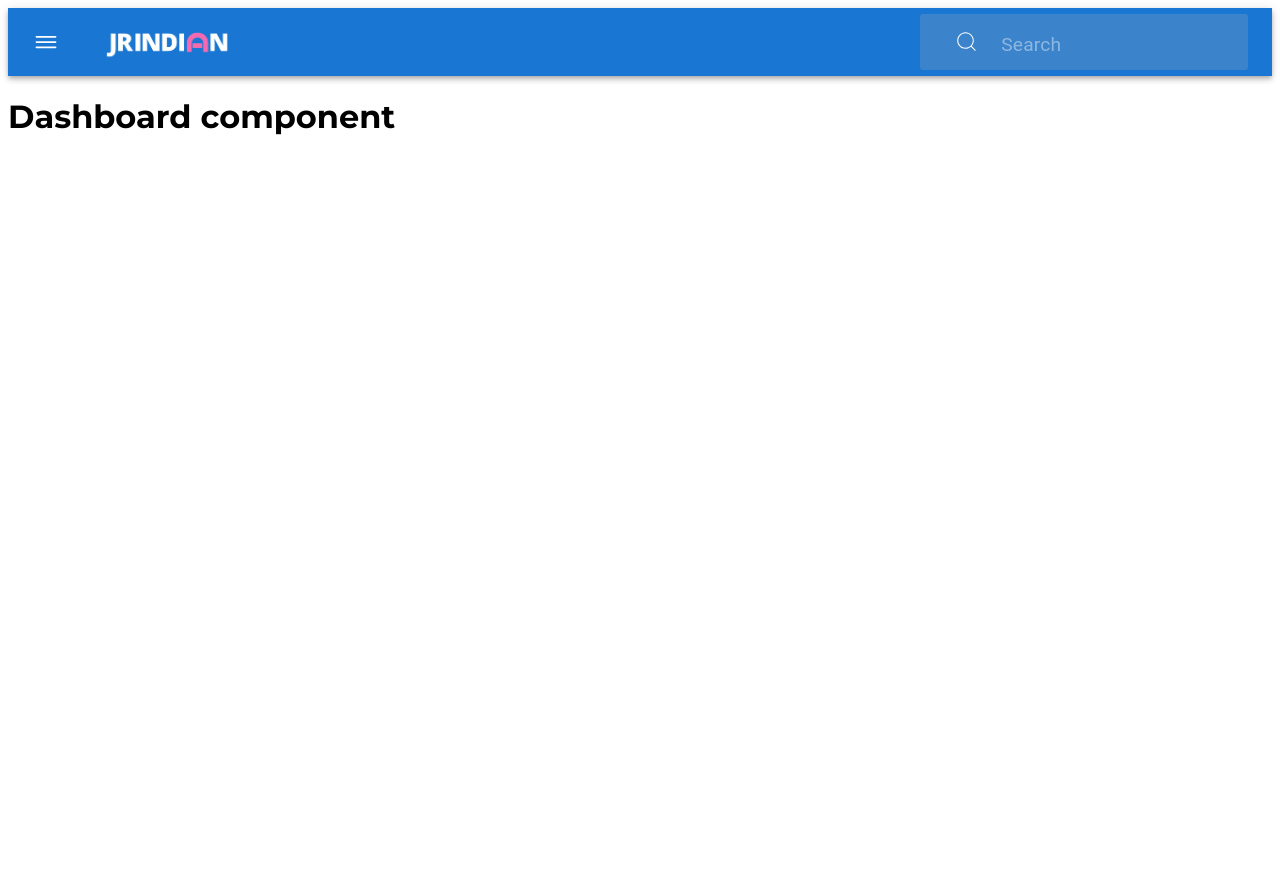
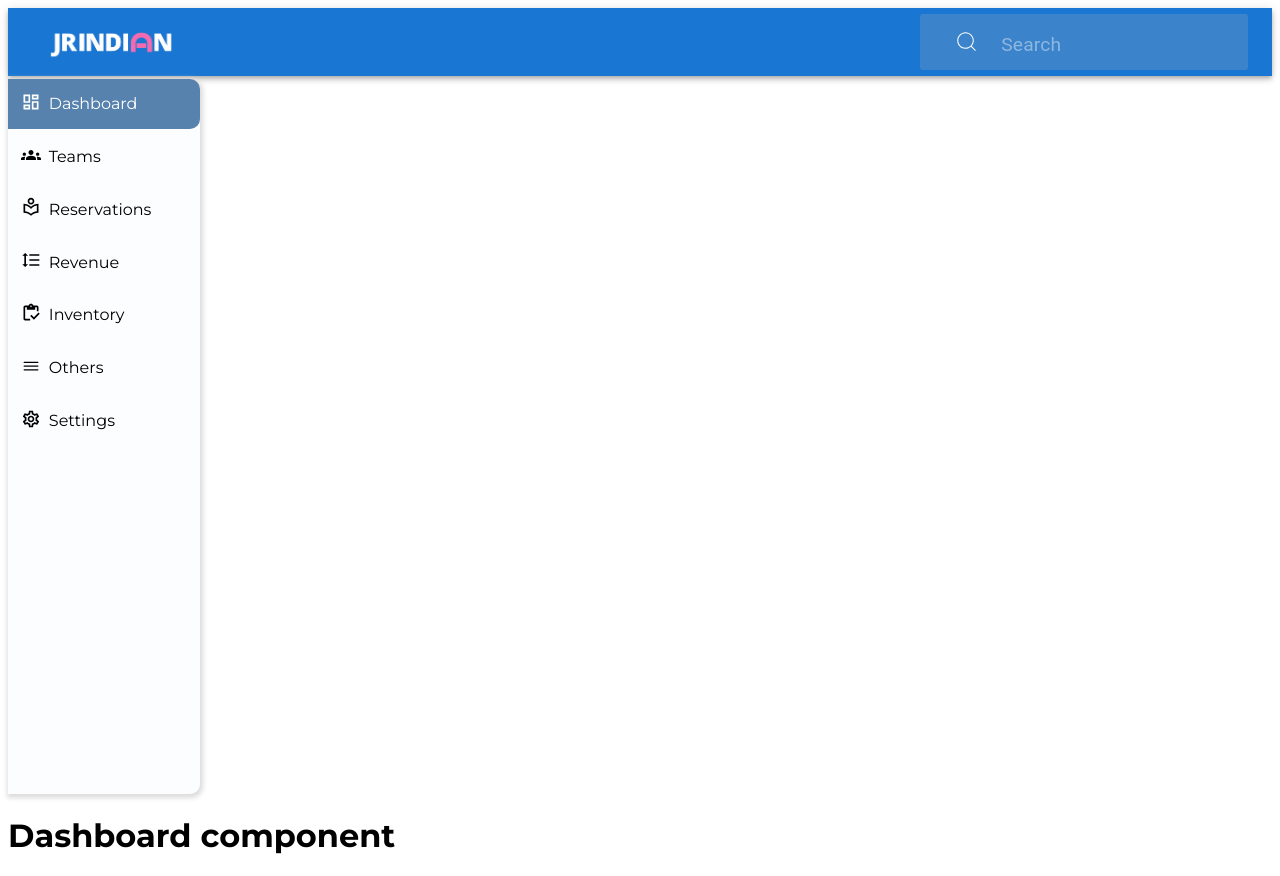
Before and after one commit to tapesh02/restaurant-management-system, a React (Vite) app: page / in a window 1280 px wide. Before the commit the page ends 800 px from the top, so only its background shows below. Built offline with nearby package versions, Linux system fonts and the light colour scheme.

Commit message:
feat: added desktop menu

```diff
--- a/src/App.tsx
+++ b/src/App.tsx
@@ -1,11 +1,15 @@
-import PageRoutes from './PageRoutes';
-import NavBar from './components/navbar/Navbar';
+import PageRoutes from "./PageRoutes";
+import Appbar from "./components/navbar/Appbar";
+import Navbar from "./components/navbar/Navbar";
 
 const App = () => {
   return (
     <>
-      <NavBar />
-      <PageRoutes />
+      <Appbar />
+      <div className="main-app">
+        <Navbar />
+        <PageRoutes />
+      </div>
     </>
   );
 };
--- /dev/null
+++ b/src/components/navbar/Appbar.tsx
@@ -0,0 +1,32 @@
+import {
+    FormControl,
+    AppBar,
+    Box,
+    Toolbar,
+    OutlinedInput,
+  } from "@mui/material";
+  import { CiSearch } from "react-icons/ci";
+  import logo from "../../assets/logo.png";
+
+const Appbar = () => {
+    return (
+      <Box className="appbar-wrapper">
+        <AppBar position="static">
+        <Toolbar className="navbar-toolbar-wrapper">
+          <img src={logo} alt="logo" className="logo" />
+          <Box className="search-input-wrapper">
+            <CiSearch size={25} />
+            <FormControl className="search-input" variant="standard">
+              <OutlinedInput
+                placeholder="Search"
+                className="search-input-content"
+              />
+            </FormControl>
+          </Box>
+        </Toolbar>
+      </AppBar>
+      </Box>
+    )
+}
+
+export default Appbar;
--- a/src/components/navbar/Navbar.tsx
+++ b/src/components/navbar/Navbar.tsx
@@ -1,17 +1,7 @@
-import { useState } from 'react';
-import { NavLink } from 'react-router-dom';
-import {
-  FormControl,
-  AppBar,
-  Box,
-  Toolbar,
-  IconButton,
-  OutlinedInput,
-  Drawer,
-} from '@mui/material';
-import { IoIosMenu } from 'react-icons/io';
-import { CiSearch } from 'react-icons/ci';
-import logo from '../../assets/logo.png';
+import { useState } from "react";
+import { NavLink } from "react-router-dom";
+import { Box } from "@mui/material";
+import { IoIosMenu } from "react-icons/io";
 import {
   MdOutlineDashboard,
   MdOutlineSettings,
@@ -19,78 +9,55 @@ import {
   MdOutlineLocalLibrary,
   MdOutlineFormatLineSpacing,
   MdOutlineInventory,
-} from 'react-icons/md';
+} from "react-icons/md";
 
 const Navbar = () => {
   const [open, setOpen] = useState(false);
   const menuList = [
-    { id: 1, menuitem: 'Dashboard', icon: <MdOutlineDashboard size={20} /> },
-    { id: 2, menuitem: 'Teams', icon: <MdGroups size={20} /> },
+    { id: 1, menuitem: "Dashboard", icon: <MdOutlineDashboard size={20} /> },
+    { id: 2, menuitem: "Teams", icon: <MdGroups size={20} /> },
     {
       id: 3,
-      menuitem: 'Reservations',
+      menuitem: "Reservations",
       icon: <MdOutlineLocalLibrary size={20} />,
     },
     {
       id: 4,
-      menuitem: 'Revenue',
+      menuitem: "Revenue",
       icon: <MdOutlineFormatLineSpacing size={20} />,
     },
-    { id: 5, menuitem: 'Inventory', icon: <MdOutlineInventory size={20} /> },
-    { id: 6, menuitem: 'Others', icon: <IoIosMenu size={20} /> },
-    { id: 7, menuitem: 'Settings', icon: <MdOutlineSettings size={20} /> },
+    { id: 5, menuitem: "Inventory", icon: <MdOutlineInventory size={20} /> },
+    { id: 6, menuitem: "Others", icon: <IoIosMenu size={20} /> },
+    { id: 7, menuitem: "Settings", icon: <MdOutlineSettings size={20} /> },
   ];
 
   const handleMenu = () => {
     setOpen(!open);
   };
 
-
-
   const RenderDrawer = () =>
     menuList.map((menu) => {
-      const toPath = menu.menuitem.toLowerCase() === "dashboard" ? "/" : `/${menu.menuitem.toLowerCase()}`
-      return(
-      <div className="menu-list-wrapper" key={menu.id} role="presentation">
-        <NavLink to={toPath}  className="menu-list" onClick={handleMenu} >
-          <span>{menu.icon}</span>
-          {menu.menuitem}
-        </NavLink>
-      </div>
-    )});
+      const toPath =
+        menu.menuitem.toLowerCase() === "dashboard"
+          ? "/"
+          : `/${menu.menuitem.toLowerCase()}`;
+      return (
+        <div
+          className="desktop-menu-list-wrapper"
+          key={menu.id}
+          role="presentation"
+        >
+          <NavLink to={toPath} className="desktop-menu-list" onClick={handleMenu}>
+            <span>{menu.icon}</span>
+            {menu.menuitem}
+          </NavLink>
+        </div>
+      );
+    });
 
   return (
     <Box className="navbar-wrapper">
-      <AppBar position="static">
-        <Toolbar className="navbar-toolbar-wrapper">
-          <IconButton
-            size="large"
-            edge="start"
-            color="inherit"
-            aria-label="open drawer"
-            sx={{ mr: 2 }}
-            onClick={handleMenu}
-          >
-            <IoIosMenu />
-          </IconButton>
-          <img src={logo} alt="logo" className="logo" />
-          <Box className="search-input-wrapper">
-            <CiSearch size={25} />
-            <FormControl className="search-input" variant="standard">
-              <OutlinedInput
-                placeholder="Search"
-                className="search-input-content"
-              />
-            </FormControl>
-          </Box>
-        </Toolbar>
-        <Drawer open={open} onClose={handleMenu} className="drawer-wrapper">
-          <span className="drawer-logo-wrapper">
-            <img src={logo} alt="logo" className="drawer-logo" />
-          </span>
-          <RenderDrawer />
-        </Drawer>
-      </AppBar>
+      <RenderDrawer />
     </Box>
   );
 };
--- a/src/components/navbar/navbar.scss
+++ b/src/components/navbar/navbar.scss
@@ -1,6 +1,7 @@
 $font: clamp(1em, 1.2em, 1.5em);
 
-.navbar-wrapper {
+// App bar styles
+.appbar-wrapper {
   flex-grow: 1;
   box-sizing: border-box;
   .navbar-toolbar-wrapper {
@@ -85,6 +86,47 @@ $font: clamp(1em, 1.2em, 1.5em);
   }
 }
 
+// navbar desktop
+.navbar-wrapper {
+  width: 12em;
+  margin-top: 0.2em;
+  height: calc(100vh - 5.31rem);
+  background-color: #f6fafd71;
+  border-top-right-radius: 10px;
+  border-bottom-right-radius: 10px;
+  box-shadow: 1px 2px 5px 2px #dcdcdc;
+
+  .desktop-menu-list-wrapper {
+    display: flex;
+    flex-direction: column;
+    gap: 1em;
+    margin: 0.2em 0;
+    cursor: pointer;
+
+    .desktop-menu-list {
+      padding: 0.8em;
+      display: inline-flex;
+      color: inherit;
+      text-decoration: none;
+      gap: 0.5em;
+      align-items: center;
+      border-top-right-radius: 10px;
+      border-bottom-right-radius: 10px;
+
+      &:hover {
+        transition: 2ms;
+        background-color: #e7f2fd;
+        color: #1976d2;
+      }
+    }
+
+    & .active {
+      background-color: #5782ad;
+      color: #ffffff;
+    }
+  }
+}
+
 // MU styles
 .MuiDrawer-paper {
   width: 20em;
```
Also changed, not shown: src/components/navbar/MobileNavBar.tsx (added, +97 -0 lines).
